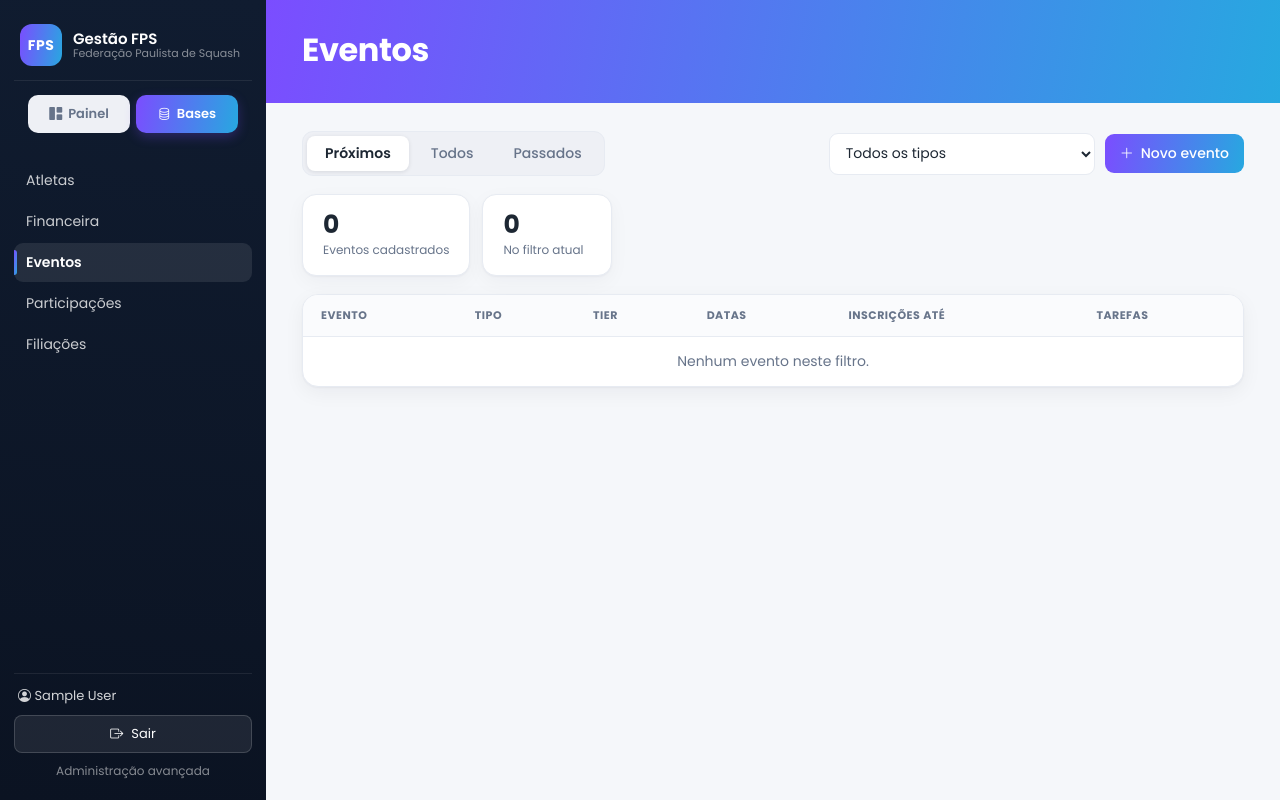
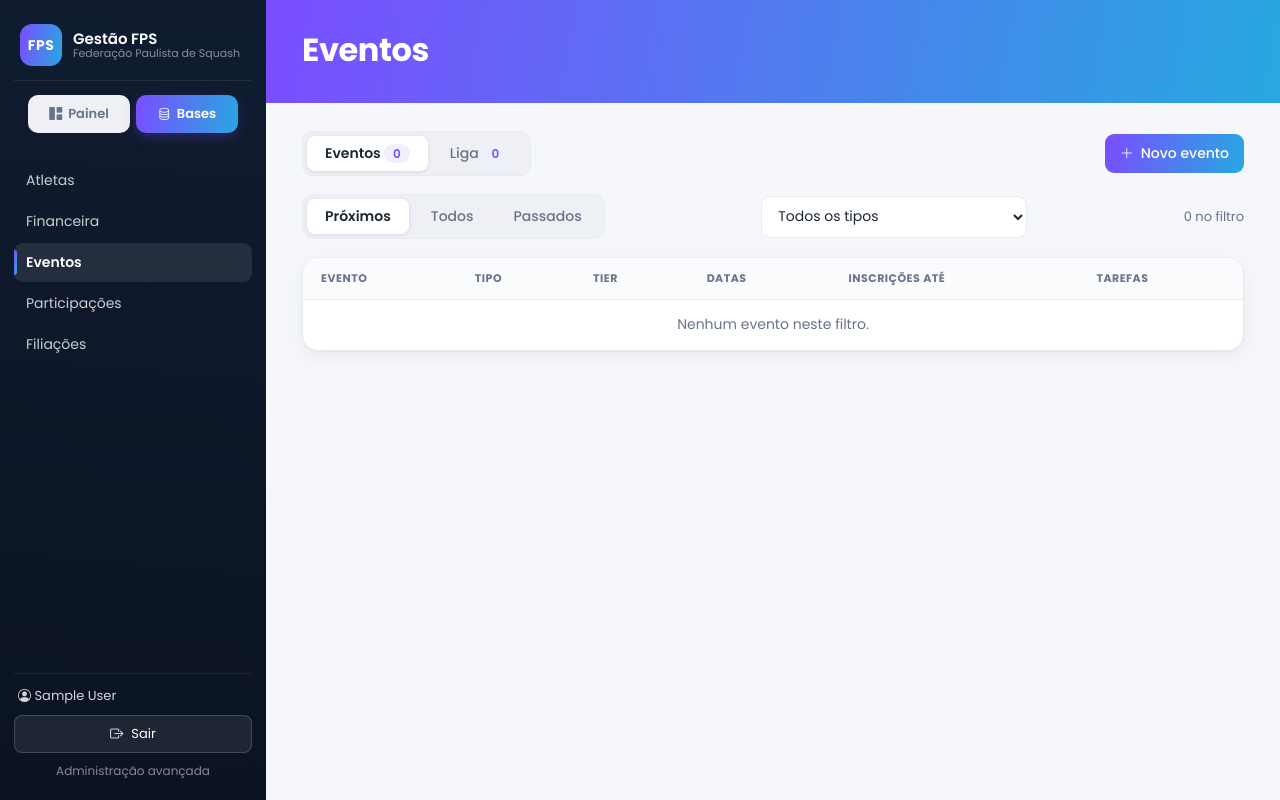
Before and after one commit to berbelsquash/gest-ofps, a Django app: page /s/bases-eventos/ in a window 1280 px wide. Run offline with Django 5.2, Linux system fonts and the light colour scheme; the visitor is signed in with stand-in values (Sample User, id 1); data that the repository does not hold is empty.

Commit message:
Eventos: janela de inscricoes, datas no reconhecimento e toggle Liga
- Novo campo "inscricoes de" (abertura das inscricoes) no evento, alem do
  "inscricoes ate".
- Reconhecimento do financeiro liga as datas: receitas (inscricoes) sao
  reconhecidas por valor + janela de inscricoes (de -> ate); despesas por
  data do torneio.
- Base de Eventos ganha toggle interno Eventos x Liga (mesma aba); o tipo
  liga sai do filtro de tipos e do "novo evento".

Co-Authored-By: Claude Opus 4.8 <noreply@anthropic.com>

```diff
--- a/bases/views.py
+++ b/bases/views.py
@@ -216,10 +216,15 @@ def reconhecer_eventos(request):
     for l in (LancamentoBancario.objects
               .filter(evento="", grupo="Eventos", tipo="receita").exclude(data__isnull=True)):
         v = int(round(abs(float(l.valor))))
-        achados = {e.nome for e in eventos
-                   if v in e.valores_set
-                   and (e.data_inicio - timedelta(days=45))
-                   <= l.data <= ((e.data_fim or e.data_inicio) + timedelta(days=5))}
+        achados = set()
+        for e in eventos:
+            if v not in e.valores_set:
+                continue
+            # janela de inscrições (recebimentos das inscrições caem aqui)
+            ini = e.inscricoes_de or (e.data_inicio - timedelta(days=45))
+            fim = (e.inscricoes_ate or e.data_inicio) + timedelta(days=5)
+            if ini <= l.data <= fim:
+                achados.add(e.nome)
         if len(achados) == 1:
             l.evento = achados.pop()
             l.revisado = True
@@ -239,11 +244,15 @@ def eventos_base(request):
     financeiro e o vínculo das participações). Filtro de próximos/todos/passados."""
     tipo = request.GET.get("tipo", "")
     quando = request.GET.get("quando", "proximos")
+    secao = request.GET.get("secao", "eventos")  # "eventos" (torneios) ou "liga"
     hoje = timezone.localdate()
 
-    qs = Evento.objects.all()
-    if tipo:
-        qs = qs.filter(tipo=tipo)
+    if secao == "liga":
+        qs = Evento.objects.filter(tipo=Evento.Tipo.LIGA)
+    else:
+        qs = Evento.objects.exclude(tipo=Evento.Tipo.LIGA)
+        if tipo:
+            qs = qs.filter(tipo=tipo)
     if quando == "proximos":
         qs = qs.filter(Q(data_fim__gte=hoje) | Q(data_fim__isnull=True, data_inicio__gte=hoje)
                        ).order_by("data_inicio", "nome")
@@ -256,8 +265,10 @@ def eventos_base(request):
     for e in eventos:
         e.n_tarefas = e.tarefas.count()
     contexto = contexto_base(
-        "bases-eventos", eventos=eventos, tipo=tipo, quando=quando,
-        tipos=Evento.Tipo.choices, total=Evento.objects.count(),
+        "bases-eventos", eventos=eventos, tipo=tipo, quando=quando, secao=secao,
+        tipos=[t for t in Evento.Tipo.choices if t[0] != Evento.Tipo.LIGA],
+        total=Evento.objects.exclude(tipo=Evento.Tipo.LIGA).count(),
+        total_liga=Evento.objects.filter(tipo=Evento.Tipo.LIGA).count(),
     )
     return render(request, "bases/eventos.html", contexto)
 
@@ -282,6 +293,7 @@ def evento_editar(request):
         ev.valores = (request.POST.get("valores") or "").strip()
         ev.data_inicio = d("data_inicio")
         ev.data_fim = d("data_fim")
+        ev.inscricoes_de = d("inscricoes_de")
         ev.inscricoes_ate = d("inscricoes_ate")
         ev.save()
         messages.success(request, f"Evento atualizado: {ev.nome}.")
@@ -307,6 +319,7 @@ def evento_criar(request):
         valores=(request.POST.get("valores") or "").strip(),
         data_inicio=_pdate(request.POST.get("data_inicio")),
         data_fim=_pdate(request.POST.get("data_fim")),
+        inscricoes_de=_pdate(request.POST.get("inscricoes_de")),
         inscricoes_ate=_pdate(request.POST.get("inscricoes_ate")))
     nc, nm = gerar_para_evento(ev)
     messages.success(
--- a/templates/bases/_evento_painel.html
+++ b/templates/bases/_evento_painel.html
@@ -8,8 +8,9 @@
       <select name="tipo">{% for val, lbl in tipos %}<option value="{{ val }}" {% if val == evento.tipo %}selected{% endif %}>{{ lbl }}</option>{% endfor %}</select>
     </label>
     <label>Tier<input type="text" name="tier" value="{{ evento.tier }}" placeholder="ex: Gold"></label>
-    <label>Início<input type="date" name="data_inicio" value="{{ evento.data_inicio|date:'Y-m-d' }}"></label>
-    <label>Fim<input type="date" name="data_fim" value="{{ evento.data_fim|date:'Y-m-d' }}"></label>
+    <label>Início do torneio<input type="date" name="data_inicio" value="{{ evento.data_inicio|date:'Y-m-d' }}"></label>
+    <label>Fim do torneio<input type="date" name="data_fim" value="{{ evento.data_fim|date:'Y-m-d' }}"></label>
+    <label>Inscrições de<input type="date" name="inscricoes_de" value="{{ evento.inscricoes_de|date:'Y-m-d' }}"></label>
     <label>Inscrições até<input type="date" name="inscricoes_ate" value="{{ evento.inscricoes_ate|date:'Y-m-d' }}"></label>
     <label class="col-2">Valores de inscrição<input type="text" name="valores" value="{{ evento.valores }}" placeholder="ex.: 180, 260"></label>
   </div>
--- a/templates/bases/eventos.html
+++ b/templates/bases/eventos.html
@@ -6,25 +6,31 @@
 <input type="hidden" id="csrf-eventos" value="{{ csrf_token }}">
 <div class="barra-acoes">
   <div class="toggle-rd">
-    <a href="?quando=proximos{% if tipo %}&tipo={{ tipo }}{% endif %}" class="btn-toggle {% if quando == 'proximos' %}ativo{% endif %}">Próximos</a>
-    <a href="?quando=todos{% if tipo %}&tipo={{ tipo }}{% endif %}" class="btn-toggle {% if quando == 'todos' %}ativo{% endif %}">Todos</a>
-    <a href="?quando=passados{% if tipo %}&tipo={{ tipo }}{% endif %}" class="btn-toggle {% if quando == 'passados' %}ativo{% endif %}">Passados</a>
+    <a href="?secao=eventos" class="btn-toggle {% if secao != 'liga' %}ativo{% endif %}">Eventos <span class="grupo-count">{{ total }}</span></a>
+    <a href="?secao=liga" class="btn-toggle {% if secao == 'liga' %}ativo{% endif %}">Liga <span class="grupo-count">{{ total_liga }}</span></a>
   </div>
-  <div class="barra-acoes-dir">
-    <form method="get" class="filtros">
-      <input type="hidden" name="quando" value="{{ quando }}">
-      <select name="tipo" onchange="this.form.submit()">
-        <option value="">Todos os tipos</option>
-        {% for val, lbl in tipos %}<option value="{{ val }}" {% if val == tipo %}selected{% endif %}>{{ lbl }}</option>{% endfor %}
-      </select>
-    </form>
-    <button type="button" class="btn btn-grad" id="abrir-novo-evento"><i class="bi bi-plus-lg"></i> Novo evento</button>
-  </div>
+  {% if secao != 'liga' %}
+  <button type="button" class="btn btn-grad" id="abrir-novo-evento"><i class="bi bi-plus-lg"></i> Novo evento</button>
+  {% endif %}
 </div>
 
-<div class="resumo-chips">
-  <div class="chip"><span class="chip-num">{{ total }}</span><span class="chip-lbl">Eventos cadastrados</span></div>
-  <div class="chip"><span class="chip-num">{{ eventos|length }}</span><span class="chip-lbl">No filtro atual</span></div>
+<div class="barra-acoes">
+  <div class="toggle-rd">
+    <a href="?secao={{ secao }}&quando=proximos{% if tipo %}&tipo={{ tipo }}{% endif %}" class="btn-toggle {% if quando == 'proximos' %}ativo{% endif %}">Próximos</a>
+    <a href="?secao={{ secao }}&quando=todos{% if tipo %}&tipo={{ tipo }}{% endif %}" class="btn-toggle {% if quando == 'todos' %}ativo{% endif %}">Todos</a>
+    <a href="?secao={{ secao }}&quando=passados{% if tipo %}&tipo={{ tipo }}{% endif %}" class="btn-toggle {% if quando == 'passados' %}ativo{% endif %}">Passados</a>
+  </div>
+  {% if secao != 'liga' %}
+  <form method="get" class="filtros">
+    <input type="hidden" name="secao" value="{{ secao }}">
+    <input type="hidden" name="quando" value="{{ quando }}">
+    <select name="tipo" onchange="this.form.submit()">
+      <option value="">Todos os tipos</option>
+      {% for val, lbl in tipos %}<option value="{{ val }}" {% if val == tipo %}selected{% endif %}>{{ lbl }}</option>{% endfor %}
+    </select>
+  </form>
+  {% endif %}
+  <span class="sync-info" style="color:var(--texto-suave); font-size:13px;">{{ eventos|length }} no filtro</span>
 </div>
 
 <div class="cartao tabela-wrap">
@@ -69,8 +75,9 @@
         <label class="col-2">Nome<input type="text" name="nome" required placeholder="ex: Bio por Cento Open 2026"></label>
         <label>Tipo<select name="tipo">{% for val, lbl in tipos %}<option value="{{ val }}">{{ lbl }}</option>{% endfor %}</select></label>
         <label>Tier<input type="text" name="tier" placeholder="ex: Gold"></label>
-        <label>Início<input type="date" name="data_inicio"></label>
-        <label>Fim<input type="date" name="data_fim"></label>
+        <label>Início do torneio<input type="date" name="data_inicio"></label>
+        <label>Fim do torneio<input type="date" name="data_fim"></label>
+        <label>Inscrições de<input type="date" name="inscricoes_de"></label>
         <label>Inscrições até<input type="date" name="inscricoes_ate"></label>
         <label class="col-2">Valores de inscrição<input type="text" name="valores" placeholder="ex.: 180, 260"></label>
       </div>
```
Also changed, not shown: tarefas/models.py (+5 -2 lines), tarefas/migrations/0004_evento_inscricoes_de_alter_evento_data_fim_and_more.py (added).
